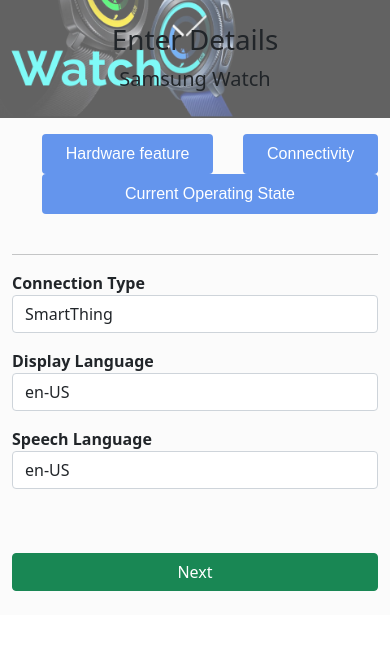
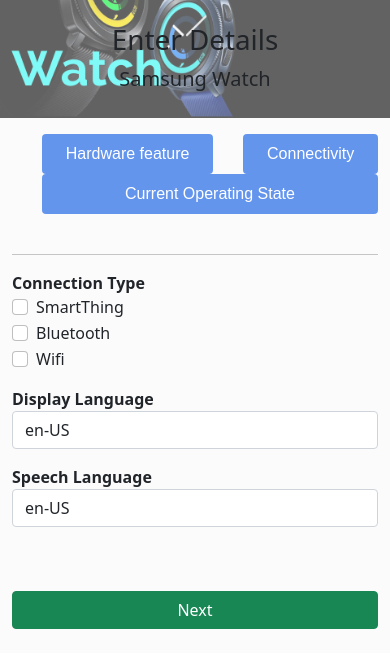
Before and after one commit to Lucifergene/Prism_WashingMachine, a Flask app: page /watch in a window 390 px wide, after a click on "Connectivity". Shown: the part 101-769 px from the top of the page. Run offline with Flask 2, Linux system fonts and the light colour scheme; some libraries are stand-ins or nearby versions; some web fonts are replaced.

Commit message:
made the front end changes to mobile and watch  page

```diff
--- a/templates/watch.html
+++ b/templates/watch.html
@@ -109,15 +109,33 @@
             </div>
 
 
+            <!-- changed the drop down to checkbox -->
             <div class="tab-pane fade"  id="step3">
               <hr>
               <div class="form-group mb-3">
                 <label class="fw-bold" for="connection-type">Connection Type</label>
-                <select class="form-control" id="connection-type" name="connection-type">
+                <!-- <select class="form-control" id="connection-type" name="connection-type">
                   <option value="SmartThing">SmartThing</option>
                   <option value="Bluetooth">Bluetooth</option>
                   <option value="Wifi">Wifi</option>
-                </select>
+                </select> -->
+                <div class="form-check">
+                  <input class="form-check-input" type="checkbox" value="SmartThing" id="connection-type-1">
+                  <label class="form-check-label" for="connection-type-1">
+                    SmartThing
+                  </label>
+                </div>
+                <div class="form-check">
+                  <input class="form-check-input" type="checkbox" value="Bluetooth" id="connection-type-2" >
+                  <label class="form-check-label" for="connection-type-2">
+                    Bluetooth
+                  </label>
+                </div><div class="form-check">
+                  <input class="form-check-input" type="checkbox" value="Wifi" id="connection-type-3">
+                  <label class="form-check-label" for="connection-type-3">
+                    Wifi
+                  </label>
+                </div>
               </div>
 
               <div class="form-group mb-3">
```
Also changed, not shown: templates/Mobile.html (+22 -3 lines).
